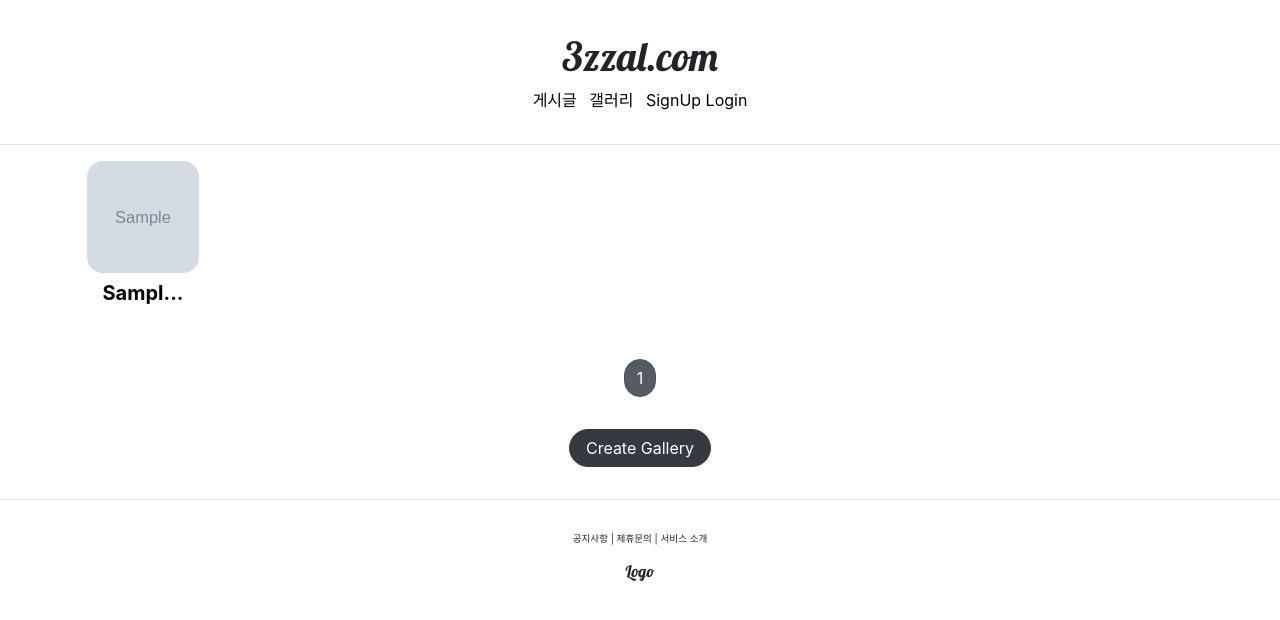
After one commit to changlotech/zzalbang, a Django app: page /gallery/list/ in a window 1280 px wide. The commit adds this page. Shown: the top 620 px of the page. Run offline with Django 3.2, Linux system fonts and the light colour scheme; tables that the repository leaves empty hold one stand-in row (values such as "Sample post"); grey boxes marked "Sample" are stand-in pictures; some libraries are stand-ins or nearby versions.

Commit message:
갤러리 리스트 구현

```diff
--- /dev/null
+++ b/galleryapp/templates/galleryapp/list.html
@@ -0,0 +1,55 @@
+{% extends 'base.html' %}
+{% load static %}
+
+{% block content %}
+<!-- 아티클앱의 list.html 을 그대로 가져옴 그러나 몇가지 이름만 바꿔줌 -->
+<!-- 아태클앱의 container a 의 값은 삭제 -->
+<!-- 아태클앱의 container img 의 값 픽셀지정 -->
+<!-- 오브젝핏 커버는  그사이즈 안에있는것 빼고는 다 짤라내지는 형식으로 구현이됨 -->
+<style>
+
+    .container {
+        padding: 0;
+        margin: 0, auto;
+    }
+
+    .container div {
+      display: flex;
+      justify-content: center;
+      align-items: center;
+
+      border-radius: 1rem;
+    }
+
+    .container img {
+      width: 7rem;
+      height: 7rem;
+      object-fit: cover;
+      border-radius: 1rem;
+    }
+
+</style>
+    {% if gallery_list %}
+    <div class="container">
+        {% for gallery in gallery_list %}
+        <a href="{% url 'galleryapp:detail' pk=gallery.pk %}">
+            {% include 'piece/card_gallery.html' with gallery=gallery %}
+        </a>
+        {% endfor %}
+    </div>
+    <script src="{% static 'js/magicgrid.js' %}"></script>
+    {% else %}
+    <div class="text-center">
+        <h1>No Gallery YET!</h1>
+    </div>
+    {% endif %}
+
+    {% include 'piece/pagination.html' with page_obj=page_obj %}
+
+    <div style="text-align: center">
+        <a href="{% url 'galleryapp:create' %}" class="btn btn-dark rounded-pill mt-3 mb-3 px-3">
+            Create Gallery
+        </a>
+    </div>
+
+{% endblock %}
--- a/galleryapp/urls.py
+++ b/galleryapp/urls.py
@@ -6,5 +6,7 @@ app_name = 'galleryapp'
 urlpatterns = [
     path('create/', views.GalleryCreateView.as_view(), name='create'),
     path('detail/<int:pk>/', views.GalleryDetailView.as_view(), name='detail'),
+    path('update/<int:pk>/', views.GalleryUpdateView.as_view(), name='update'),
+    path('list/', views.GalleryListView.as_view(), name='list'),
 
 ]
--- a/galleryapp/views.py
+++ b/galleryapp/views.py
@@ -2,8 +2,9 @@ from django.contrib.auth.decorators import login_required
 from django.shortcuts import render
 from django.urls import reverse
 from django.utils.decorators import method_decorator
-from django.views.generic import CreateView, DetailView
+from django.views.generic import CreateView, DetailView, UpdateView, ListView
 
+from galleryapp.decorators import gallery_ownership_required
 from galleryapp.forms import GalleryCreationForm
 from galleryapp.models import Gallery
 
@@ -33,3 +34,33 @@ class GalleryDetailView(DetailView):
     model = Gallery
     template_name = 'galleryapp/detail.html'
     context_object_name = 'target_gallery'
+
+
+@method_decorator(gallery_ownership_required, 'get')
+@method_decorator(gallery_ownership_required, 'post')
+class GalleryUpdateView(UpdateView):
+    #모델
+    model = Gallery
+    #사용자 입력 폼
+    form_class = GalleryCreationForm
+    #html
+    template_name = 'galleryapp/update.html'
+    #인스턴스
+    context_object_name = 'target_gallery'
+
+
+    #성공하면
+
+    def get_success_url(self):
+        return reverse('galleryapp:detail', kwargs={'pk': self.object.pk})
+
+ #galery_list.html이 디폴트 이지만, 우리가 새 이름 지정
+class GalleryListView(ListView):
+    #어떤 모델 쓸것인가
+    model = Gallery
+    #갤러리 리스트 뭉탱이를 찍어내는 html은 어떤 html을 쓸 것인가?
+    template_name = 'galleryapp/List.html'
+    #위의 html에서 어떤이름으로 갤러리 리스트 뭉탱이를 표현할 것인가
+    context_object_name = 'gallery_list'
+    #갤러리를 몇개식 만들기
+    paginate_by = 15
--- a/templates/header.html
+++ b/templates/header.html
@@ -8,7 +8,7 @@
                 게시글
             </span>
         </a>
-        <a href="#" class="window4sns_header_nav">
+        <a href="{% url 'galleryapp:list' %}" class="window4sns_header_nav">
             <span>
                 갤러리
             </span>
--- /dev/null
+++ b/templates/piece/card_gallery.html
@@ -0,0 +1,6 @@
+<div style="display: block; text-align: center">
+    <img src="{{ gallery.image.url }}" alt="">
+    <h5 class="mt-2" style="font-weight: bold;">
+        {{ gallery.title | truncatechars:8 }}
+    </h5>
+</div>
--- a/templates/piece/pagination.html
+++ b/templates/piece/pagination.html
@@ -2,19 +2,19 @@
     <!-- page_obj 객체가 이전페이지가 있다면 -->
     {% if page_obj.has_previous %}
     <!-- 이전페이지로가기 버튼 -->
-    <a href="{% url 'articleapp:list' %}?page={{ page_obj.previous_page_number }}"
+    <a href="?page={{ page_obj.previous_page_number }}"
        class="btn btn-secondary rounded-pill">
         {{ page_obj.previous_page_number }}
     </a>
     {% endif %}
-    <a href="{% url 'articleapp:list' %}?page={{ page_obj.number }}"
+    <a href="?page={{ page_obj.number }}"
        class="btn btn-secondary rounded-pill active">
         {{ page_obj.number }}
     </a>
     <!-- page_obj 객체가 다음페이지가 있다면 -->
     {% if page_obj.has_next %}
     <!-- 다음 페이지로 가기버튼 -->
-    <a href="{% url 'articleapp:list' %}?page={{ page_obj.next_page_number }}"
+    <a href="?page={{ page_obj.next_page_number }}"
        class="btn btn-secondary rounded-pill">
         {{ page_obj.next_page_number }}
     </a>
```
Also changed, not shown: galleryapp/decorators.py (+12 -0 lines), galleryapp/templates/galleryapp/detail.html (+7 -0 lines), galleryapp/templates/galleryapp/update.html (+17 -0 lines).
